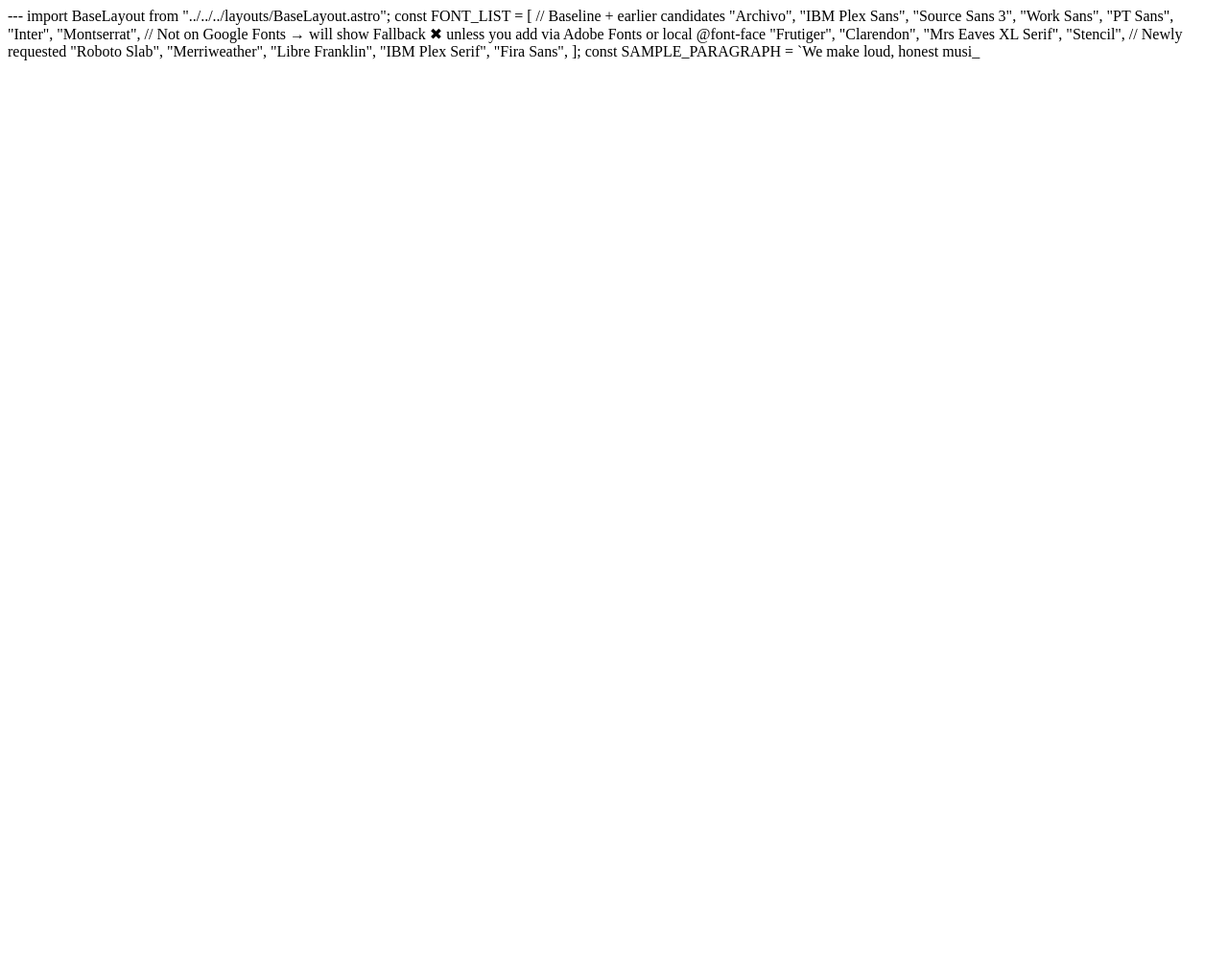
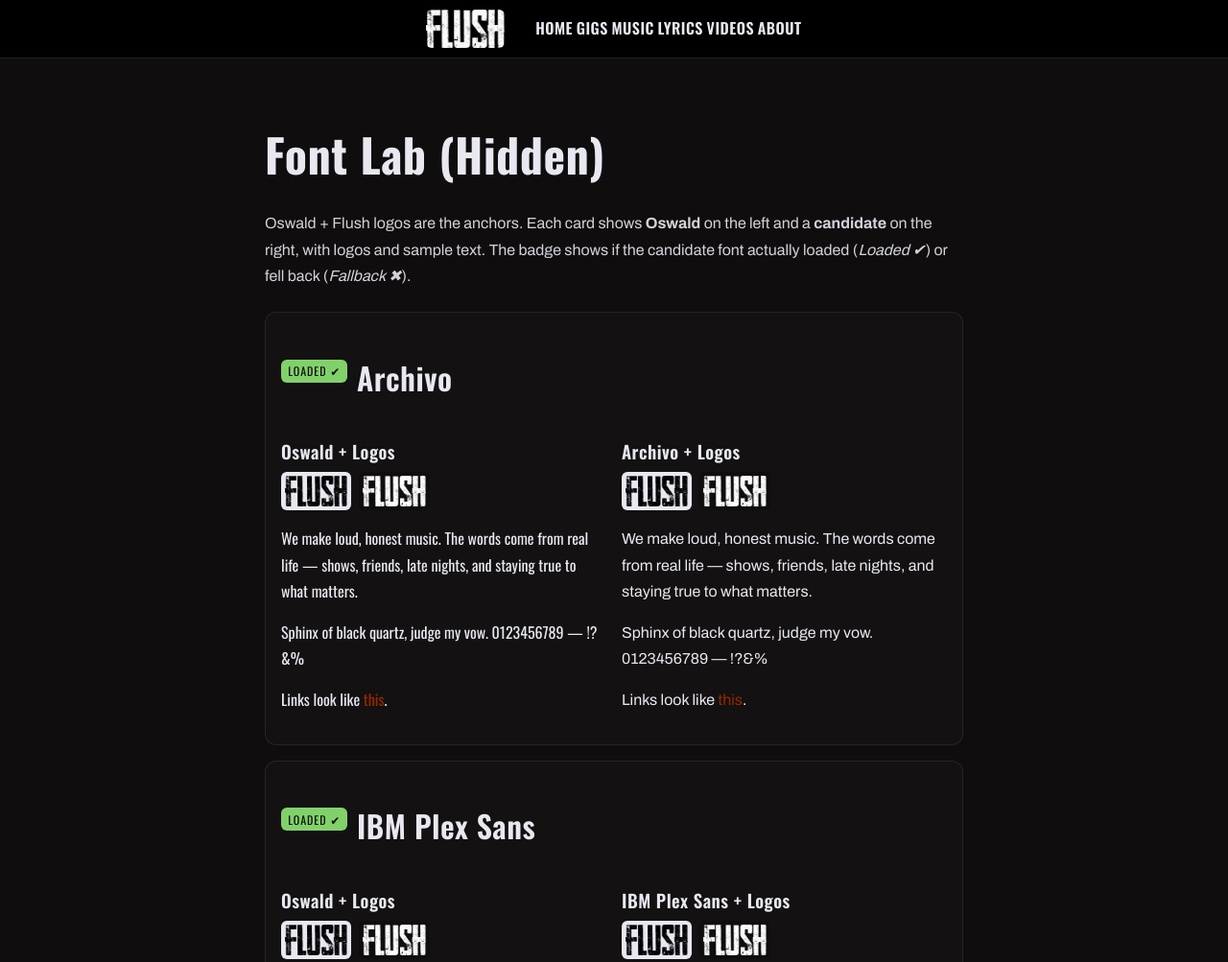
Before and after one commit to lgirs/flush_site_astro, an Astro site: page /styleguide/fonts in a window 1280 px wide. Shown: the top 1003 px of the page at 96% size. Before the commit the page ends 800 px from the top, so only its background shows below. Built offline with nearby package versions, Linux system fonts and the light colour scheme; Astro itself is replaced by a stand-in of ours.

Commit message:
Update index.astro

```diff
--- a/src/pages/styleguide/fonts/index.astro
+++ b/src/pages/styleguide/fonts/index.astro
@@ -23,4 +23,129 @@
   "Fira Sans",
 ];
 
-const SAMPLE_PARAGRAPH = `We make loud, honest musi_
+const SAMPLE_PARAGRAPH = `We make loud, honest music. The words come from real life — shows, friends, late nights, and staying true to what matters.`;
+const PANGRAM = `Sphinx of black quartz, judge my vow. 0123456789 — !?&%`;
+---
+
+<BaseLayout title="Font Lab (Hidden)" description="Compare Oswald with candidate body fonts">
+  <meta name="robots" content="noindex, nofollow" />
+
+  <!-- Import Google-hosted fonts in HEAD via Astro -->
+  <style is:global>
+  @import url('https://fonts.googleapis.com/css2?family=Oswald:wght@300;400;600;700&family=Archivo:wght@400;500;600&family=IBM+Plex+Sans:wght@400;500;600&family=IBM+Plex+Serif:wght@400;500;600&family=Source+Sans+3:wght@400;500;600&family=Work+Sans:wght@400;500;600&family=PT+Sans:wght@400;700&family=Inter:wght@400;500;600&family=Montserrat:wght@400;500;600&family=Roboto+Slab:wght@400;500;600&family=Merriweather:wght@400;700&family=Libre+Franklin:wght@400;500;600&family=Fira+Sans:wght@400;500;600&display=swap');
+  </style>
+
+  <section class="intro">
+    <h1 class="h1">Font Lab (Hidden)</h1>
+    <p class="hint long-text">
+      Oswald + Flush logos are the anchors. Each card shows <strong>Oswald</strong> on the left and a
+      <strong>candidate</strong> on the right, with logos and sample text. The badge shows if the
+      candidate font actually loaded (<em>Loaded ✔</em>) or fell back (<em>Fallback ✖</em>).
+    </p>
+  </section>
+
+  <section class="grid">
+    {FONT_LIST.map((family) => (
+      <article class="card" data-font={family}>
+        <header class="card__head">
+          <div class="chip">Checking…</div>
+          <h2 class="h2">{family}</h2>
+        </header>
+
+        <div class="compare">
+          <!-- Oswald reference -->
+          <div class="col">
+            <h3 class="label">Oswald + Logos</h3>
+            <div class="logos">
+              <img src="/images/logo-flush-black.png" alt="Flush logo black" class="logo-sample light" />
+              <img src="/images/logo-flush-white.png" alt="Flush logo white" class="logo-sample dark" />
+            </div>
+            <p class="body oswald">{SAMPLE_PARAGRAPH}</p>
+            <p class="body oswald">{PANGRAM}</p>
+            <p class="body oswald">Links look like <a href="#" class="link-main">this</a>.</p>
+          </div>
+
+          <!-- Candidate -->
+          <div class="col">
+            <h3 class="label">{family} + Logos</h3>
+            <div class="logos">
+              <img src="/images/logo-flush-black.png" alt="Flush logo black" class="logo-sample light" />
+              <img src="/images/logo-flush-white.png" alt="Flush logo white" class="logo-sample dark" />
+            </div>
+            <p class="body candidate" style={`--candidate: "${family}"`}>{SAMPLE_PARAGRAPH}</p>
+            <p class="body candidate" style={`--candidate: "${family}"`}>{PANGRAM}</p>
+            <p class="body candidate" style={`--candidate: "${family}"`}>
+              Links look like <a href="#" class="link-main">this</a>.
+            </p>
+          </div>
+        </div>
+      </article>
+    ))}
+  </section>
+
+  <script>
+    // Mark each card Loaded ✔ if the exact family is available, else Fallback ✖
+    document.addEventListener('DOMContentLoaded', () => {
+      const cards = document.querySelectorAll('.card[data-font]');
+      cards.forEach(card => {
+        const family = card.getAttribute('data-font');
+        const ok = document.fonts && document.fonts.check(`400 16px "${family}"`);
+        const chip = card.querySelector('.chip');
+        if (ok) { chip.textContent = 'Loaded ✔'; chip.classList.add('ok'); }
+        else    { chip.textContent = 'Fallback ✖'; chip.classList.add('bad'); }
+      });
+    });
+  </script>
+</BaseLayout>
+
+<style>
+  :root{
+    --flush-red:#962800; --flush-black:#0f0d0d; --flush-light:#e9e8f1; --flush-yellow:#f5d547;
+  }
+
+  .intro{ max-width:900px; margin:0 auto 1.5rem; }
+  .hint{ opacity:.9 }
+
+  .grid{
+    display:grid; gap:1rem; max-width:1100px; margin:0 auto 2rem;
+  }
+
+  .card{
+    background:rgba(255,255,255,0.02);
+    border:1px solid rgba(255,255,255,0.08);
+    border-radius:12px;
+    padding:1rem;
+  }
+
+  .card__head{
+    display:flex; align-items:center; gap:.6rem; margin-bottom:.6rem;
+  }
+
+  .chip{
+    font-size:.75rem; text-transform:uppercase; letter-spacing:.08em;
+    padding:.15rem .45rem; border-radius:6px; color:var(--flush-black); background:#bbb;
+  }
+  .chip.ok{ background:#81d16b; }    /* green-ish */
+  .chip.bad{ background:#e99; }       /* red-ish */
+
+  .compare{ display:grid; grid-template-columns:1fr; gap:1rem; }
+  @media(min-width:760px){ .compare{ grid-template-columns:1fr 1fr; } }
+
+  .label{ font-weight:600; margin-bottom:.4rem; color:var(--flush-light); }
+
+  .logos{
+    display:flex; gap:.5rem; align-items:center; flex-wrap:wrap; margin-bottom:.35rem;
+  }
+  .logo-sample{
+    max-height:40px; width:auto; display:block; border-radius:6px; padding:.25rem;
+  }
+  .logo-sample.light{ background:#e9e8f1; }
+  .logo-sample.dark{ background:#0f0d0d; }
+
+  .body{ font-size:1rem; line-height:1.7; color:var(--flush-light); }
+  .oswald{ font-family:"Oswald", Impact, Haettenschweiler, "Arial Narrow Bold", sans-serif; }
+  .candidate{ font-family: var(--candidate), system-ui, -apple-system, Segoe UI, Roboto, Arial, sans-serif; }
+
+  .link-main{ color: var(--flush-red); text-decoration:none; }
+  .link-main:hover{ color: var(--flush-yellow); }
+</style>
```
